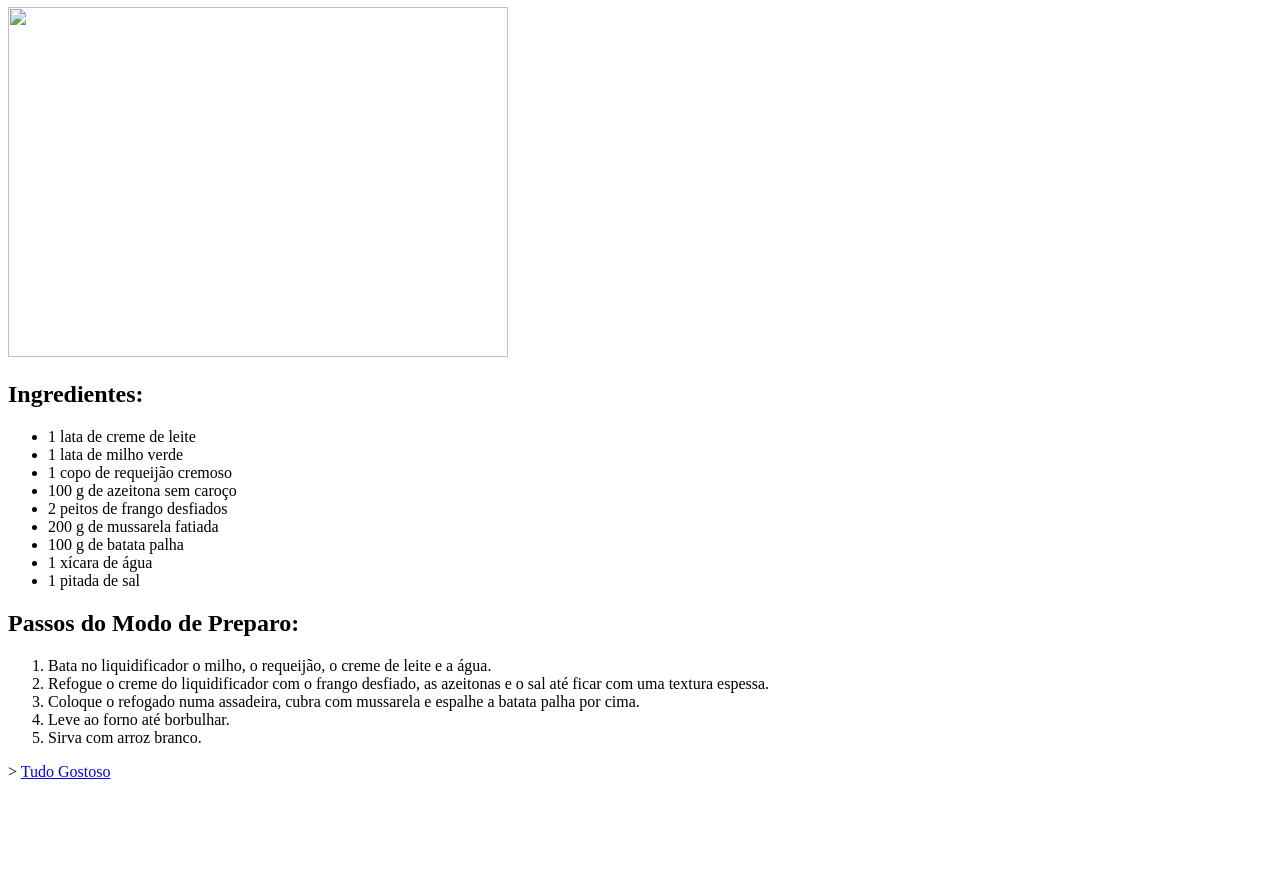
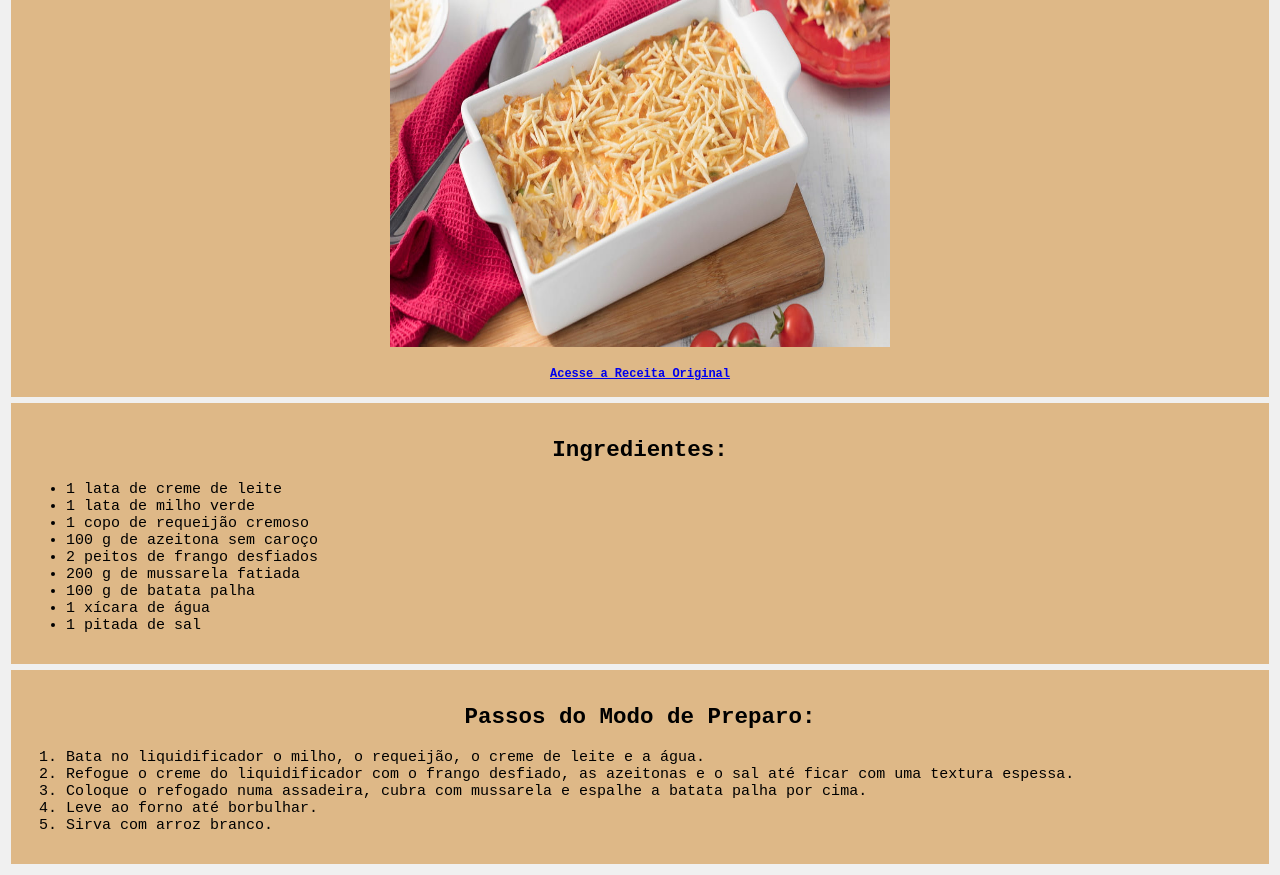
Before and after one commit to rickfsilv/workshop-web, a plain HTML site: page index.html in a window 1280 px wide. Shown: the part 73-948 px from the top of the page. Before the commit the page ends 862 px from the top, so only its background shows below. Drawn offline with Linux system fonts and the light colour scheme.

Commit message:
primeiros passos com html

```diff
--- a/index.html
+++ b/index.html
@@ -3,17 +3,22 @@
   <head>
     <title>FRICASSÊ DE FRANGO</title>
     <meta charset="utf-8">
+    <link rel="stylesheet" href="styles.css"/>
   </head>
 
   <body>
-
+  <div id ="principal">
     <h1>Fricassê de Frango</h1>
-
       <img src="fricasse_de_frango.jpg"
       width="500"
       height="350">
+    <h4><a href="https://www.tudogostoso.com.br/receita/10254-fricasse-de-frango.html" target="blank">Acesse a Receita Original</a></h4>
+  </div>
 
+  <div id="conteudo1">
+    <div id="cabecalho1">
       <h2>Ingredientes:</h2>
+    </div>
     <ul>
         <li>1 lata de creme de leite</li>
         <li>1 lata de milho verde</li>
@@ -25,16 +30,20 @@
         <li>1 xícara de água</li>
         <li>1 pitada de sal</li>
     </ul>
+  </div>
 
+  <div id="conteudo2">
+    <div id="cabecalho2">
       <h2>Passos do Modo de Preparo:</h2>
+    </div>
     <ol>
         <li>Bata no liquidificador o milho, o requeijão, o creme de leite e a água.</li>
         <li>Refogue o creme do liquidificador com o frango desfiado, as azeitonas e o sal até ficar com uma textura espessa.</li>
         <li>Coloque o refogado numa assadeira, cubra com mussarela e espalhe a batata palha por cima.</li>
         <li>Leve ao forno até borbulhar.</li>
         <li>Sirva com arroz branco.</li>
-    </ol>>
-    <a href="https://www.tudogostoso.com.br/receita/10254-fricasse-de-frango.html" target="blank">Tudo Gostoso</a>
+    </ol>
 
+  </div>
 </body>
 </html>
--- /dev/null
+++ b/styles.css
@@ -0,0 +1,52 @@
+body{
+
+    background-color: #f0f0f0;
+}
+
+#principal{
+
+    text-align: center;
+    font-family: monospace;
+    font-size: 12px;
+    background-color: burlywood;
+    color:black;
+    font-weight: bold;
+    padding:0px;
+    border-width: medium;
+    border-style: solid;
+    border-color:#f0f0f0;
+}
+
+#cabecalho1{
+    text-align: center;
+}
+
+#conteudo1{
+
+    font-family: monospace;
+    font-size: 15px;
+    background-color: burlywood;
+    color:black;
+    font-weight: normal;
+    padding:15px;
+    border-width: medium;
+    border-style: solid;
+    border-color:#f0f0f0;
+}
+
+#cabecalho2{
+    text-align: center;
+}
+
+#conteudo2{
+
+    font-family: monospace;
+    font-size: 15px;
+    background-color: burlywood;
+    color:black;
+    font-weight: normal;
+    padding:15px;
+    border-width: medium;
+    border-style: solid;
+    border-color:#f0f0f0;
+}
```
Also changed, not shown: index.html.html (deleted, +0 -40 lines), fricasse_de_frango.jpg (added). Lines whose indentation alone changed are shown as unchanged.
